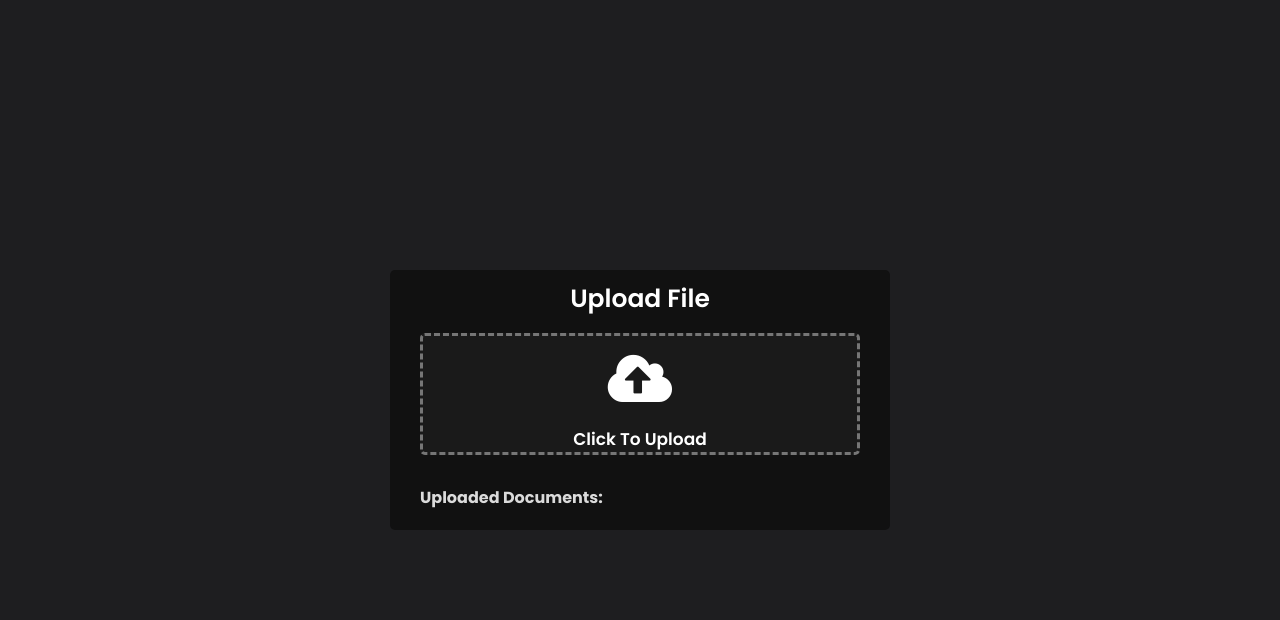
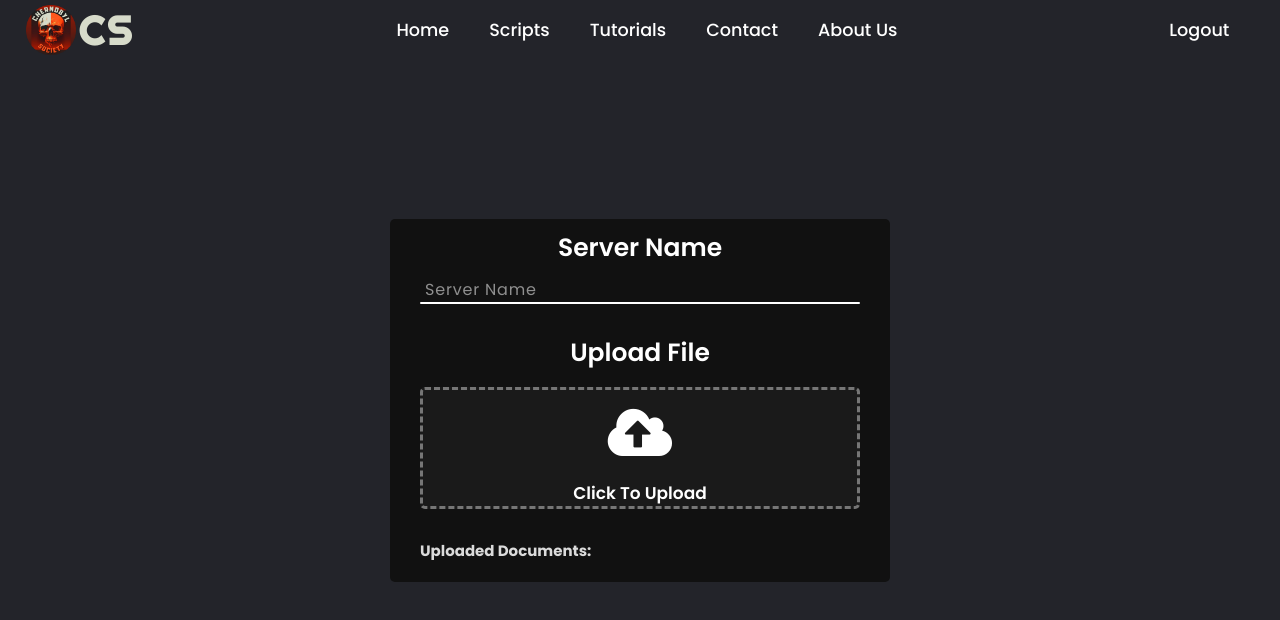
Before and after one commit to coderArtur/teste-primeiro-site, a plain HTML site: page page1.html in a window 1280 px wide. Drawn offline with nearby package versions, Linux system fonts and the light colour scheme.

Commit message:
att page1

```diff
--- a/css/page1.css
+++ b/css/page1.css
@@ -3,7 +3,100 @@
     padding: 0;
     box-sizing: border-box;
     font-family: 'poppins', sans-serif;
+    text-decoration: none;
+    list-style: none;
 }
+
+main{
+    min-height: 100vh;
+    background: #23242a;
+}
+
+body{
+    background: #00b7ff;
+}
+
+.header-bar{
+    z-index: 200;
+    background: #fbff00 !important;
+}
+
+header{
+    background: #111111;
+    color: #111111;
+    position: fixed;
+    width: 100%;
+    top: 0;
+    right: 0;
+    z-index: 100;
+    display: flex;
+    align-items: center;
+    justify-content: space-between;
+    background: transparent;
+    padding: 28px 12%;
+    margin-bottom: 25%;
+    transition: all .50s ease;
+}
+.logo{
+    display: flex;
+    align-items: center;
+}
+.logo img{
+    width: 50px;
+    margin-right: 3px;
+}
+.logo span{
+    font-family: 'Righteous', cursive;
+    color: #D7DBCA;
+    font-size: 2.5rem;
+    font-weight: 600;
+    letter-spacing: .2rem;
+}
+.navbar{
+    display: flex;
+}
+.navbar a{
+    color: #fff;
+    font-size: 1.1rem;
+    font-weight: 500;
+    padding: 5px 0;
+    margin: 0px 30px;
+    transition: all .50s ease;
+}
+.navbar a:hover{
+    color: #FE581E;
+}
+.navbar a.active{
+    color: #FE581E;
+}
+.main{
+    display: flex;
+    align-items: center;
+}
+.main a{
+    margin-right: 25px;
+    margin-left: 10px;
+    color: #fff;
+    font-size: 1.1rem;
+    font-weight: 500;
+    transition: all .50s ease;
+}
+.logout{
+    display: flex;
+    align-items: center;
+}
+.main a:hover{
+    color: #FE581E;
+}
+#menu-icon{
+    font-size: 35px;
+    color: #fff;
+    cursor: pointer;
+    z-index: 10001;
+    display: none;
+}
+
+
 
 .wrapper{
     display: flex;
@@ -12,7 +105,7 @@
     padding: 15px;
     width: 100%;
     min-height: 100vh;
-    background: #1e1e20;
+    background: #1e1e2000;
 }
 
 .box{
@@ -40,6 +133,69 @@ form:hover{
     font-weight: 600;
 }
 
+.upload-area-title:first-child{
+    margin-bottom: 0px;
+}
+
+.inputBox{
+    position: relative;
+    width: 100%;
+    margin-top: 0px;
+    margin-bottom: 30px;
+}
+
+.inputBox input{
+    position: relative;
+    width: 100%;
+    padding: 10px 10px 2px;
+    background: transparent;
+    outline: none;
+    border: none;
+    box-shadow: none;
+    color: #23242a;
+    font-size: 1em;
+    letter-spacing: 0.05em;
+    transition: 0.3s;
+    z-index: 10;
+}
+
+.inputBox span{
+    position: absolute;
+    left: 5px;
+    padding: 10px 0px 10px;
+    pointer-events: none;
+    color: #8f8f8f;
+    font-size: 1em;
+    letter-spacing: 0.05em;
+    transition: 0.3s;
+}
+
+.inputBox input:valid ~ span,
+.inputBox input:focus ~ span{
+    display: none;
+/*    color: #fff;
+    font-size: 0.75em;
+    transform: translateY(-20px);*/
+}
+
+.inputBox i{
+    position: absolute;
+    left: 0;
+    bottom: 0;
+    width: 100%;
+    height: 2px;
+    background: #fff;
+    border-radius: 4px;
+    overflow: hidden;
+    transition: 0.3s;
+    pointer-events: none;
+}
+
+.inputBox input:valid ~ i,
+.inputBox input:focus ~ i{
+    height: 30px;
+}
+
 .uploadlabel{
     width: 100%;
     min-height: 100px;
@@ -63,7 +219,7 @@ form:hover{
 }
 .uploaded{
     margin: 30px 0 10px 0;
-    font-size: 16px;
+    font-size: 15px;
     font-weight: 700;
     color: #dbdbdb;
 }
@@ -73,7 +229,7 @@ form:hover{
     align-items: center;
     justify-content: space-between;
     margin: 0px 0 10px 0;
-    padding: 10px 15px;
+    padding: 3px 10px;
     box-shadow: #ffffff0d 0px 0px 0px 1px, #e9e8e83d 0px 0px 0px 1px inset;
     border-radius: 5px;
 }
@@ -81,22 +237,26 @@ form:hover{
     display: flex;
     align-items: center;
     flex-wrap: wrap;
-    gap: 10px;
+    gap: 7px;
 }
 
 .filetype{
     background: #ffffff;
     color: #000000;
-    padding: 2px 8px;
-    font-size: 11px;
+    padding: 1px 6px;
+    font-size: 10px;
     text-transform: capitalize;
     font-weight: 800;
     border-radius: 3px;
 }
 
 .left h3{
+    max-width: 350px;
+    overflow: hidden;
+    white-space: nowrap;
+    text-overflow: ellipsis;
     font-weight: 600;
-    font-size: 14px;
+    font-size: 12px;
     color: #ffffff;
     margin: 0;
 }
@@ -116,3 +276,58 @@ form:hover{
 .right span:hover{
     background: #cecece;
 }
+
+
+
+@media (max-width: 1280px){
+    header{
+        padding: 5px 2%;
+        transition: .2s;
+    }
+    .navbar a{
+        padding: 5px 0;
+        margin: 0px 20px;
+    }
+}
+
+@media (max-width: 880px){
+    #menu-icon{
+        display: block;
+    }
+    #menu-icon:hover{
+        color: #FE581E;
+        transition: .5s;
+    }
+    .navbar{
+        position: absolute;
+        top: 100%;
+        right: -100%;
+        width: 200px;
+        height: 29vh;
+        background: #111111;
+        display: flex;
+        flex-direction: column;
+        justify-content: flex-start;
+        border-radius: 10px;
+        transition: all .50s ease;
+        box-shadow: 0 0 15px 5px #3f3f3f;
+        transition: .5s;
+    }
+    .navbar a{
+        color: #bbbbbb;
+        display: block;
+        margin: 12px 0;
+        padding: 0px 25px;
+        transition: all .50s ease;
+    }
+    .navbar a:hover{
+        color: #ffffff;
+        transform: translateY(5px);
+    }
+    .navbar a.active{
+        color: #ffffff;
+    }
+    .navbar.open{
+        right: -2%;
+    }
+}
--- a/js/page1.js
+++ b/js/page1.js
@@ -1,15 +1,24 @@
+let menu = document.querySelector('#menu-icon');
+let navbar = document.querySelector('.navbar');
+
+menu.onclick = () => {
+    menu.classList.toggle('bx-x');
+    navbar.classList.toggle('open');
+}
+
+
 window.addEventListener("load",()=>{
     const input = document.getElementById("upload");
-    const filewrapper =document.getElementById("filewrapper");
+    const filewrapper = document.getElementById("filewrapper");
 
     input.addEventListener("change",(e)=>{
         let fileName = e.target.files[0].name;
-        let filetype= e.target.value.split(".").pop();
+        let filetype = e.target.value.split(".").pop();
         fileshow(fileName, filetype);
     })
 
     const fileshow=(fileName, filetype)=>{
-        const showfileboxElem= document.createElement("div");
+        const showfileboxElem = document.createElement("div");
         showfileboxElem.classList.add("showfilebox");
         const leftElem = document.createElement("div");
         leftElem.classList.add("left");
@@ -17,14 +26,17 @@ window.addEventListener("load",()=>{
         fileTypeElem.classList.add("filetype");
         fileTypeElem.innerHTML=filetype;
         leftElem.append(fileTypeElem);
+        const cortarElem = document.createElement("div");
+        cortarElem.classList.add("cortar");
+        leftElem.append(cortarElem);
         const filetitleElem = document.createElement("h3");
         filetitleElem.innerHTML=fileName;
-        leftElem.append(filetitleElem);
+        cortarElem.append(filetitleElem);
         showfileboxElem.append(leftElem);
         const rightElem = document.createElement("div");
         rightElem.classList.add("right");
         showfileboxElem.append(rightElem);
-        const crossElem =document.createElement("span");
+        const crossElem = document.createElement("span");
         crossElem.innerHTML="&#215;";
         rightElem.append(crossElem);
         filewrapper.append(showfileboxElem);
--- a/page1.html
+++ b/page1.html
@@ -9,12 +9,40 @@
     <link rel="preconnect" href="https://fonts.googleapis.com">
     <link rel="preconnect" href="https://fonts.gstatic.com" crossorigin>
     <link href="https://fonts.googleapis.com/css2?family=Poppins:wght@300;400;500;600;700;800;900&display=swap" rel="stylesheet">
+    <link href="https://fonts.googleapis.com/css2?family=Righteous&display=swap" rel="stylesheet">
+    <link rel="stylesheet" href="https://unpkg.com/boxicons@latest/css/boxicons.min.css">
     <title>Page 1</title>
 </head>
+<main>
     <body>
+        <div class="header-bar">
+            <header>
+                <a href="page1.html" class="logo"><img src="img/CS circulo.png" alt="Chernobyl Scociety Logo"><span>CS</span></a>
+                <ul class="navbar">
+                    <li><a href="#">Home</a></li>
+                    <li><a href="#">Scripts</a></li>
+                    <li><a href="#">Tutorials</a></li>
+                    <li><a href="#">Contact</a></li>
+                    <li><a href="#">About Us</a></li>
+                </ul>
+
+                <div class="main">
+                    <a href="index.html" class="logout"></i>Logout</a>
+                    <div class="bx bx-menu" id="menu-icon"></div>
+                </div>
+
+            </header>
+        </div>
+
         <div class="wrapper">
             <div class="box">
                 <div class="input-bx">
+                    <h2 class="upload-area-title">Server Name</h2>
+                    <div class="inputBox">
+                        <input type="text" required="required">
+                        <span>Server Name</span>
+                        <i></i>
+                    </div>
                     <h2 class="upload-area-title">Upload File</h2>
                     <form action="">
                         <input type="file" id="upload" accept=".txt" hidden>
@@ -27,15 +55,21 @@
 
                 <div id="filewrapper">
                     <h3 class="uploaded">Uploaded Documents:</h3>
-                <!--<div class="showfilebox">
+
+
+                   <!-- <div class="showfilebox">
                         <div class="left">
                             <span class="filetype">Txt</span>
-                        <h3>exemplo.txt</h3>
+                            <div class="cortar">
+                                <h3>exeaaaaaaaaaaaaaaaaaaaaaaaaaaaaaaaaaaaaaaaaaaaaaaaaaaaaaaaaaaaaaaaaaaaaaamplo.txt</h3>
+                            </div>
                         </div>
                         <div class="right">
                             <span>&#215;</span>
                         </div>
                     </div>-->
+
+
                 </div>
 
             </div>
@@ -43,4 +77,6 @@
 
     <script src="js/page1.js"></script>
     </body>
+</main>
+
 </html>
```
Also changed, not shown: index.html (+0 -1 lines), barra/css.txt (added), barra/html.txt (added), barra/js.txt (added), img/CS circulo.png (added). Lines whose indentation alone changed are shown as unchanged.
